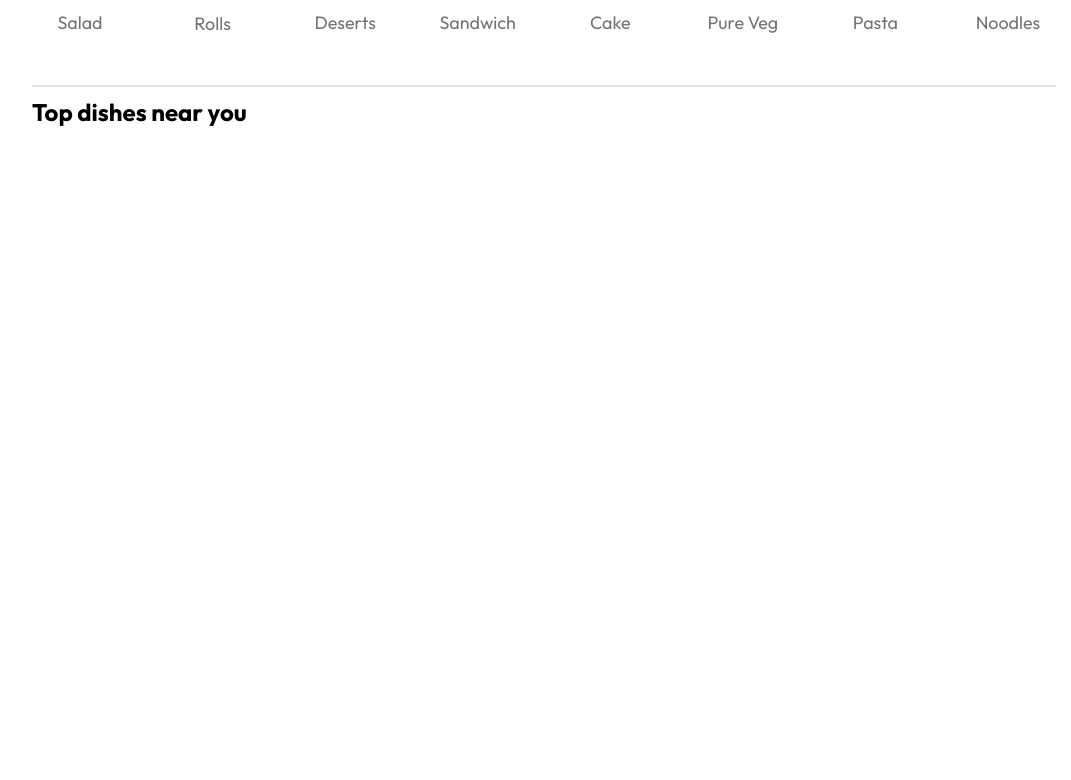
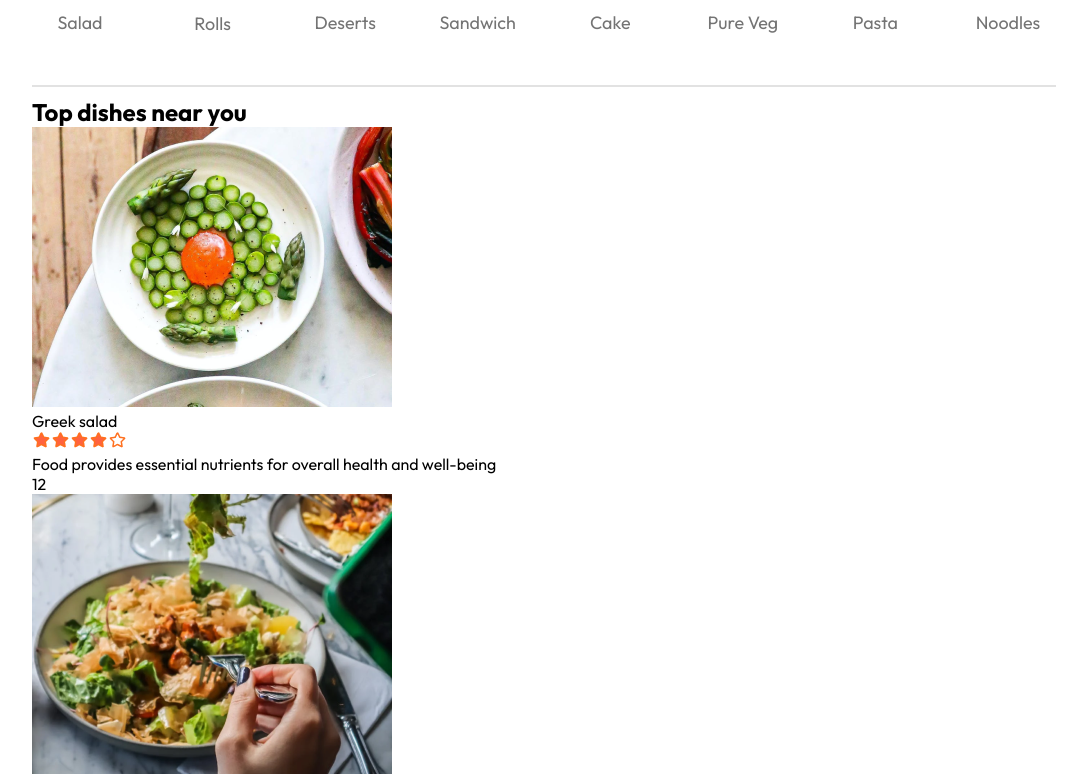
Before and after one commit to glen654/food-delivery, a React (Vite) app in the folder food-delivery-front-end/: page / in a window 1280 px wide. Shown: the part 884-1664 px from the top of the page, without its empty margins (96-1167 px from the left). Before the commit the page ends 1011 px from the top, so only its background shows below. Built offline with nearby package versions, Linux system fonts and the light colour scheme.

Commit message:
food item component implemented

```diff
--- a/food-delivery-front-end/src/components/foodItem/FoodItem.jsx
+++ b/food-delivery-front-end/src/components/foodItem/FoodItem.jsx
@@ -1,10 +1,21 @@
 import React from 'react'
 import './foodItem.css'
+import { assets } from '../../assets/img/assets'
 
 const FoodItem = ({id,name,price,description,image}) => {
   return (
-    <div>
-
+    <div className='food-item'>
+        <div className="food-item-img-container">
+            <img className='food-item-image' src={image} alt="" />
+        </div>
+        <div className="food-item-info">
+            <div className="food-item-name-rating">
+                <p>{name}</p>
+                <img src={assets.rating_starts} alt="" />
+            </div>
+            <p className="food-item-description">{description}</p>
+            <p className="food-item-price">{price}</p>
+        </div>
     </div>
   )
 }
```
